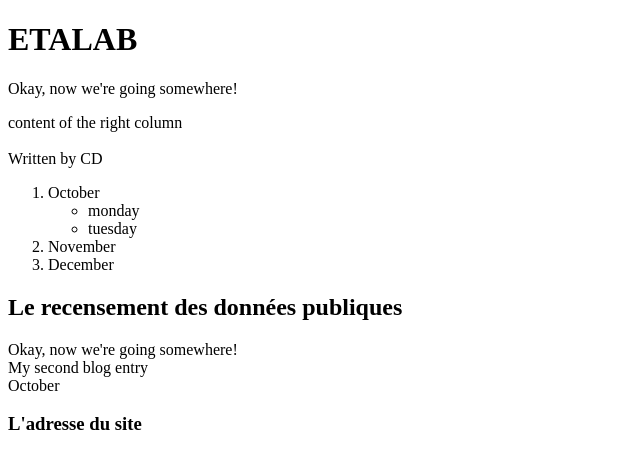
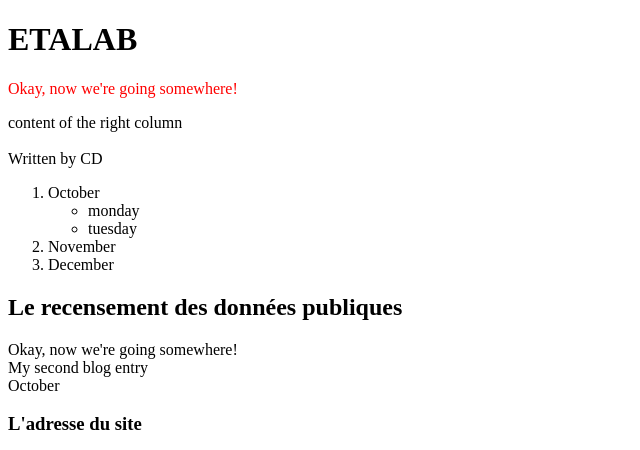
Before and after one commit to clementinede/clementinede.github.io, a plain HTML site: page index.html in a window 1280 px wide. Shown: the top 450 px of the page, without its empty margins (0-640 px from the left). Drawn offline with Linux system fonts and the light colour scheme.

Commit message:
ajout couleur

```diff
--- a/index.html
+++ b/index.html
@@ -7,7 +7,7 @@
 <body>
   <div>
     <h1 id="toto"> ETALAB</h1>
-<p>Okay, now we're going somewhere!<br />
+<p><font color="#FF0000">Okay, now we're going somewhere!</font><br />
   <div id="right-column">content of the right column</div></br>
   Written by CD<br/>
   <ol>
```
